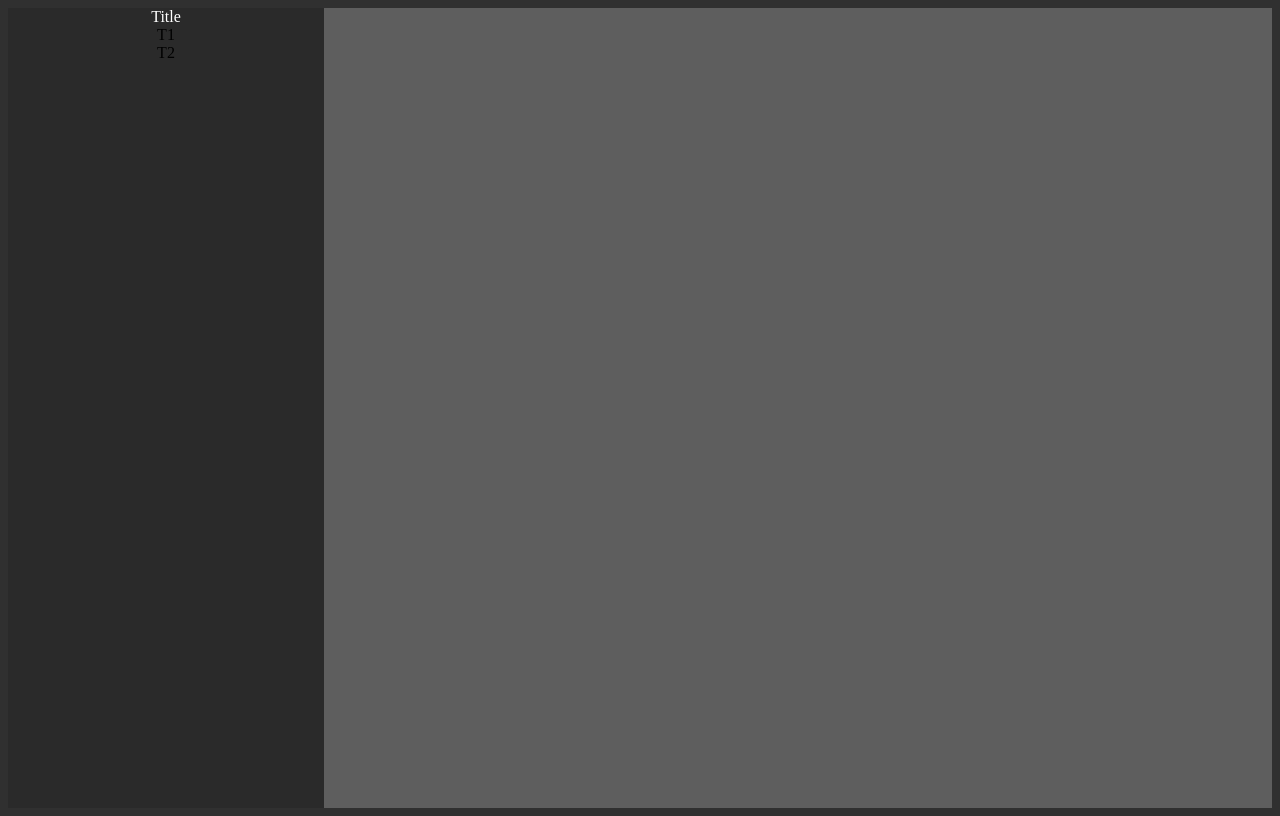
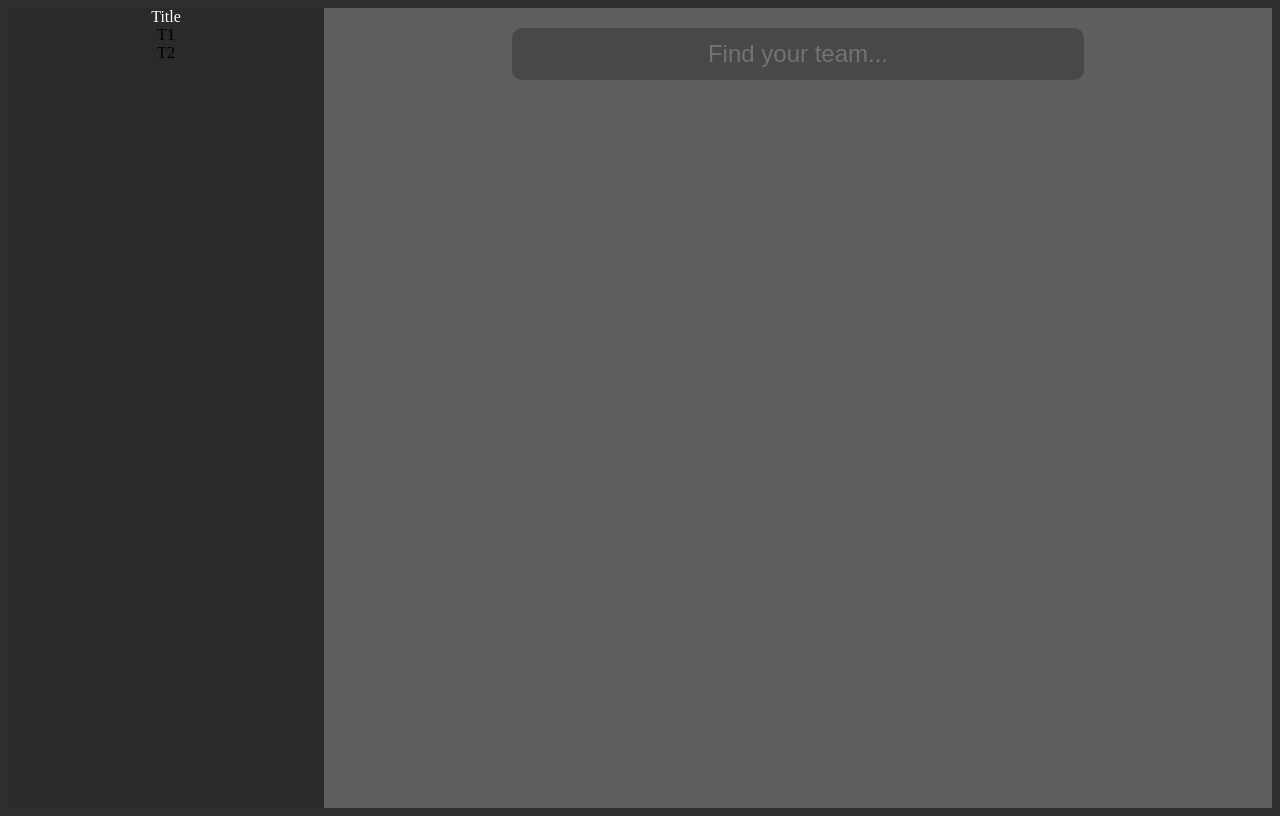
Before and after one commit to Oliwier-P/MyCSTeams, a React (Vite) app in the folder frontend/: page / in a window 1280 px wide. Built offline with nearby package versions, Linux system fonts and the light colour scheme.

Commit message:
searchbar style

```diff
--- a/frontend/src/components/schedule/Schedule.css
+++ b/frontend/src/components/schedule/Schedule.css
@@ -2,5 +2,9 @@
   height: 100vh;
   width: 75%;
 
+  display: flex;
+  flex-direction: column;
+  align-items: center;
+
   background-color: rgb(94, 94, 94);
 }
--- a/frontend/src/components/schedule/Schedule.tsx
+++ b/frontend/src/components/schedule/Schedule.tsx
@@ -1,5 +1,12 @@
+import { NavigateBar } from "../navigate/NavigateBar";
+import { Searchbar } from "../searchbar/Searchbar";
 import "./Schedule.css";
 
 export const Schedule = () => {
-  return <div className="schedule__container"></div>;
+  return (
+    <div className="schedule__container">
+      <Searchbar />
+      <NavigateBar />
+    </div>
+  );
 };
--- a/frontend/src/components/searchbar/Searchbar.css
+++ b/frontend/src/components/searchbar/Searchbar.css
@@ -0,0 +1,19 @@
+.searchbar {
+  height: 50px;
+  width: 60%;
+
+  background-color: #484848;
+  color: #fff;
+
+  border: none;
+  border-radius: 10px;
+
+  margin: 20px 0px 0px 0px;
+
+  text-align: center;
+  font-size: clamp(16px, 2vw, 24px);
+}
+
+.searchbar::placeholder {
+  color: #737373;
+}
--- a/frontend/src/components/searchbar/Searchbar.tsx
+++ b/frontend/src/components/searchbar/Searchbar.tsx
@@ -1,5 +1,5 @@
 import "./Searchbar.css";
 
 export const Searchbar = () => {
-  return <></>;
+  return <input className="searchbar" placeholder="Find your team..."></input>;
 };
```
